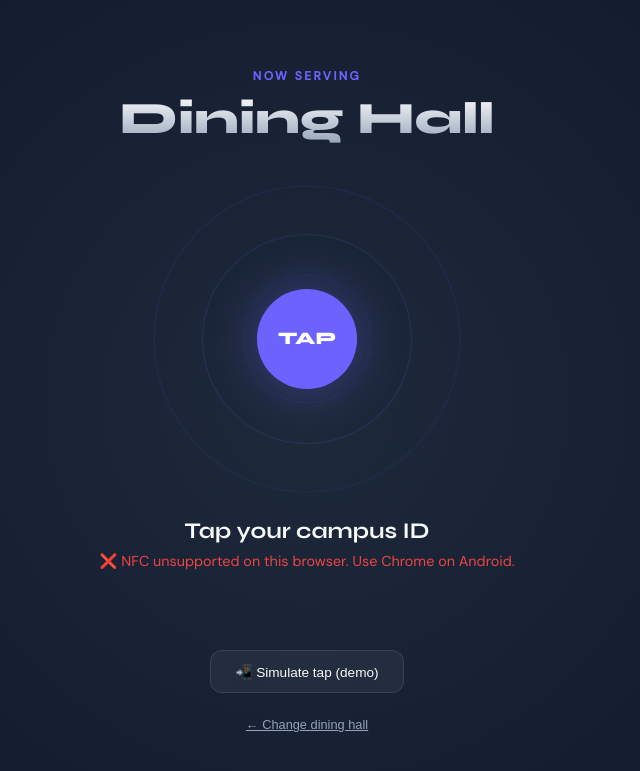
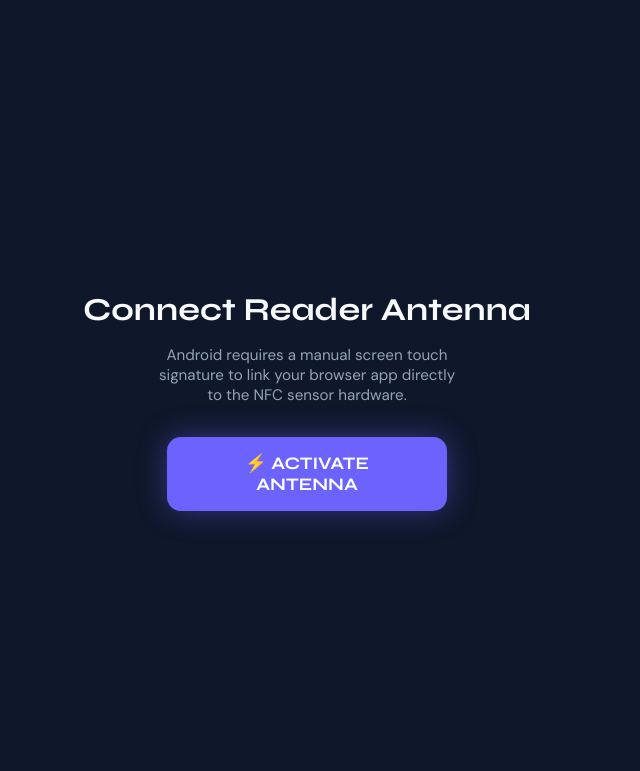
Before and after one commit to hansikav29/campusTap, a plain HTML site: page tap.html in a window 1280 px wide. Shown: the whole page, without its empty margins (333-973 px from the left). Drawn offline with Linux system fonts and the light colour scheme; no server answers.

Commit message:
Update tap.html trying to fix nfc

```diff
--- a/tap.html
+++ b/tap.html
@@ -2,11 +2,11 @@
 <!DOCTYPE html>
 <html lang="en">
 <head>
-  <link rel="manifest" href="manifest.json">
   <meta charset="UTF-8"/>
   <meta name="viewport" content="width=device-width, initial-scale=1.0"/>
   <title>CampusTap — Tap Here</title>
   <link href="https://fonts.googleapis.com/css2?family=Syne:wght@400;500;600;700;800&family=DM+Sans:wght@300;400;500&display=swap" rel="stylesheet">
+  <link rel="manifest" href="manifest.json">
   <style>
     :root {
       --accent: #6c63ff;
@@ -190,16 +190,22 @@
     const app = initializeApp(firebaseConfig);
     const auth = getAuth(app);
 
-  // Check if user is logged in
     onAuthStateChanged(auth, (user) => {
       if (!user) {
-      // If NOT logged in, kick them back to login page
         window.location.href = 'login.html';
       }
     });
   </script>
 </head>
 <body>
+
+  <!-- HARDWARE ANTENNA LINK OVERLAY -->
+  <div id="nfc-gate" style="position: fixed; top: 0; left: 0; width: 100%; height: 100%; background: var(--bg); z-index: 9999; display: flex; flex-direction: column; align-items: center; justify-content: center; padding: 2rem; text-align: center;">
+    <h2 style="font-family: 'Syne', sans-serif; font-size: 2rem; margin-bottom: 1rem;">Connect Reader Antenna</h2>
+    <p style="color: var(--muted); max-width: 300px; margin-bottom: 2rem; font-size: 0.95rem;">Android requires a manual screen touch signature to link your browser app directly to the NFC sensor hardware.</p>
+    <button id="connect-btn" style="background: var(--accent); color: white; border: none; padding: 1rem 2rem; font-family: 'Syne', sans-serif; font-weight: 700; font-size: 1.1rem; border-radius: 14px; cursor: pointer; width: 100%; max-width: 280px; box-shadow: 0 0 30px var(--accent-glow);">⚡ ACTIVATE ANTENNA</button>
+  </div>
+
   <div class="tap-page" id="main-container">
     <p class="hall-label">Now serving</p>
     <h1 class="hall-title" id="hall-title">Loading...</h1>
@@ -212,7 +218,7 @@
     </div>
 
     <p class="tap-instruction">Tap your campus ID</p>
-    <p class="tap-sub" id="tap-sub-text">Initializing NFC system...</p>
+    <p class="tap-sub" id="tap-sub-text">Awaiting Antenna Link...</p>
 
     <p class="status-msg" id="status-msg"></p>
 
@@ -231,53 +237,37 @@
     document.getElementById('hall-title').textContent = hallName
 
     let isProcessing = false
-    let ndefInstance = null; // Track our scanner instance globally
+    let ndefInstance = null;
 
-    // --- AUTO-START NFC SCANNER ON PAGE LOAD ---
-    document.addEventListener("DOMContentLoaded", () => {
-      // Setup the visual ring as a manual starter if background initialization is blocked
-      const coreRing = document.getElementById('ring-core');
-      coreRing.style.cursor = 'pointer';
-      coreRing.onclick = () => { startNfcScanner(true); };
+    // --- HARDWARE LOCK INJECTION MAPPED TO GESTURE LOOP ---
+    document.getElementById('connect-btn').addEventListener('click', async () => {
+      const subText = document.getElementById('tap-sub-text');
+      const gate = document.getElementById('nfc-gate');
 
-      // Silently try to wake up the radio antenna immediately
-      startNfcScanner(false);
-    });
-
-    async function startNfcScanner(isUserInitiated = false) {
-      const subText = document.getElementById('tap-sub-text');
-
-      // Safety Check: Reject unsupported mobile operating systems/browsers instantly
       if (!('NDEFReader' in window)) {
-        subText.innerHTML = "<span style='color:var(--error)'>❌ NFC unsupported on this browser. Use Chrome on Android.</span>";
+        alert("❌ NFC Web API is unsupported or disabled on this app browser. Use Google Chrome on Android over a secure HTTPS link.");
         return;
       }
 
       try {
-        // Prevent stacking duplicate reader hooks if already running
-        if (ndefInstance) return;
-
         const ndef = new NDEFReader();
-        await ndef.scan(); // Spawns browser hardware check/permission modal
+        // Spawns the required synchronized security token link frame
+        await ndef.scan();
         ndefInstance = ndef;
 
-        // Scanner successfully powered up and listening
+        // Dismiss gate overlay upon successful system mounting
+        gate.style.display = 'none';
         subText.innerHTML = "<span style='color:var(--success); font-weight:700;'>📡 Scanner Active — Ready for Card</span>";
-        document.getElementById('ring-core').textContent = 'TAP';
 
         ndef.onreading = event => {
           if (isProcessing) return;
 
-          // Instant UI feedback loop the absolute millisecond the wave field registers data
           subText.innerHTML = "<span style='color:var(--accent); font-weight:700;'>⚡ Tap Registered! Reading data...</span>";
-
-          // Native Android tactile feedback click
           if (navigator.vibrate) navigator.vibrate(100);
 
           const decoder = new TextDecoder();
           let scannedStudentId = null;
 
-          // Decode raw text payload records stored inside the chip memory
           for (const record of event.message.records) {
             if (record.recordType === "text") {
               scannedStudentId = decoder.decode(record.data);
@@ -285,7 +275,6 @@
           }
 
           if (scannedStudentId) {
-            // Drop dynamic tag string straight into backend validation logic
             processSwipe(scannedStudentId, `Student #${scannedStudentId}`);
           } else {
             handleScanError("Card read, but no Student ID found inside.");
@@ -297,17 +286,10 @@
         };
 
       } catch (error) {
-        console.warn("NFC initialization status: ", error);
-
-        // Browsers block wireless antennas unless unlocked with an explicit touch signature
-        if (!isUserInitiated) {
-          subText.innerHTML = "<span style='color:var(--muted)'>👉 Tap the 'TAP' ring above to unlock NFC Scanner</span>";
-          document.getElementById('ring-core').textContent = 'START';
-        } else {
-          subText.innerHTML = `<span style='color:var(--error)'>Permission Denied. Please enable NFC in Chrome site settings.</span>`;
+        console.error("Hardware initialization failure: ", error);
+        alert("Failed to claim NFC hardware control loop. Ensure system NFC is turned on inside your Android drop-down shortcuts panel.");
       }
-      }
-    }
+    });
 
     function handleScanError(message) {
       if (isProcessing) return;
@@ -326,7 +308,6 @@
         isProcessing = false;
       }, 3000);
     }
-    // -----------------------------------------------------------
 
     function setRingState(state) {
       const container = document.getElementById('main-container')
@@ -385,13 +366,11 @@
           msg.className = 'status-msg error'
         }
       } catch (err) {
-        // Local simulation fallback if API endpoint cannot be reached
         setRingState('success')
         msg.textContent = `Welcome, ${displayName}! (Offline Mode)`
         addRecentSwipe(displayName)
       }
 
-      // Automatically recycle back into listening loop after state delay clears
       setTimeout(() => {
         setRingState('idle')
         msg.textContent = ''
```
Lines whose indentation alone changed are shown as unchanged.
